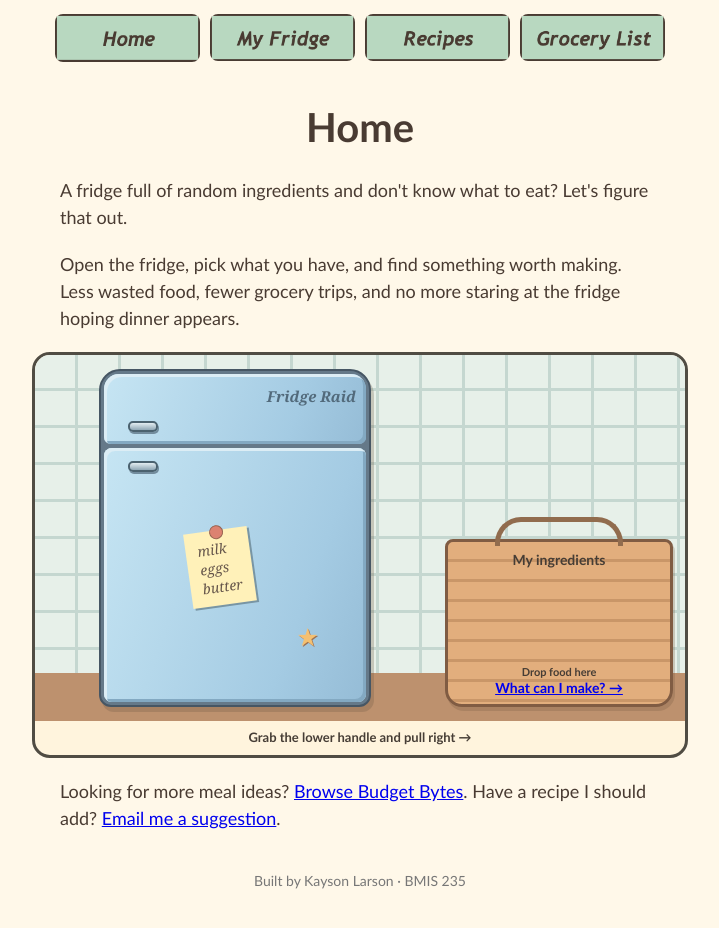
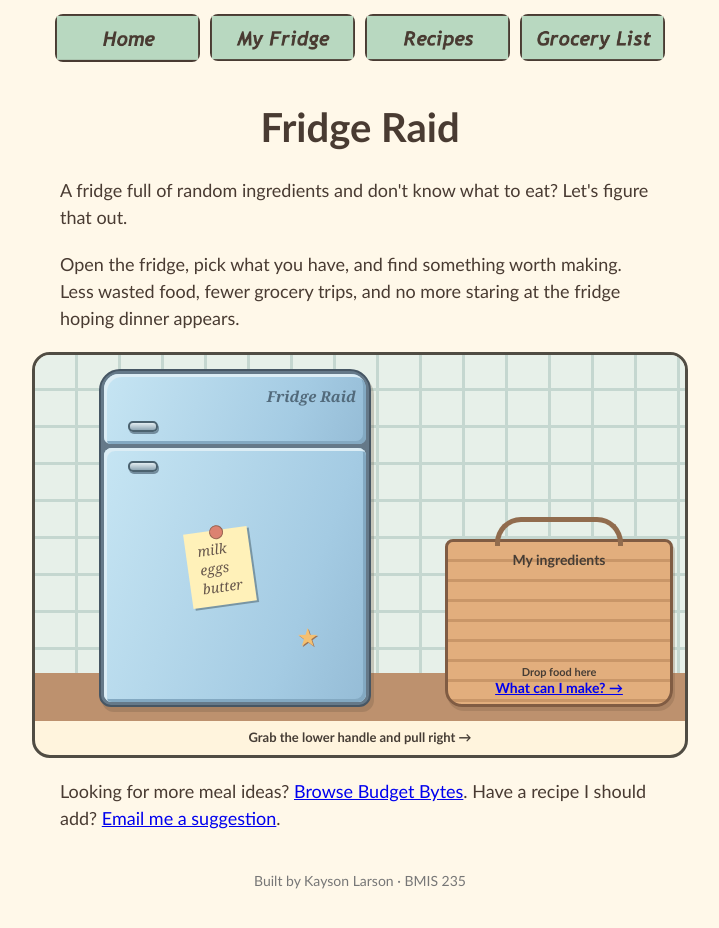
Before and after one commit to kaysonlarson/bmis235-html-3, a plain HTML site: page index.html in a window 1280 px wide. Shown: the whole page, without its empty margins (280-999 px from the left). Drawn offline with Linux system fonts and the light colour scheme.

Commit message:
Update index.html

```diff
--- a/index.html
+++ b/index.html
@@ -28,7 +28,7 @@
     <a href="Groceries.html"><img src="img/Grocery%20List.png" alt="Grocery List"></a>
 </nav>
 
-<h1>Home</h1>
+<h1>Fridge Raid</h1>
 <p>A fridge full of random ingredients and don't know what to eat? Let's figure that out.</p>
 <p>Open the fridge, pick what you have, and find something worth making. Less wasted food, fewer grocery trips, and no more staring at the fridge hoping dinner appears.</p>
 
```
